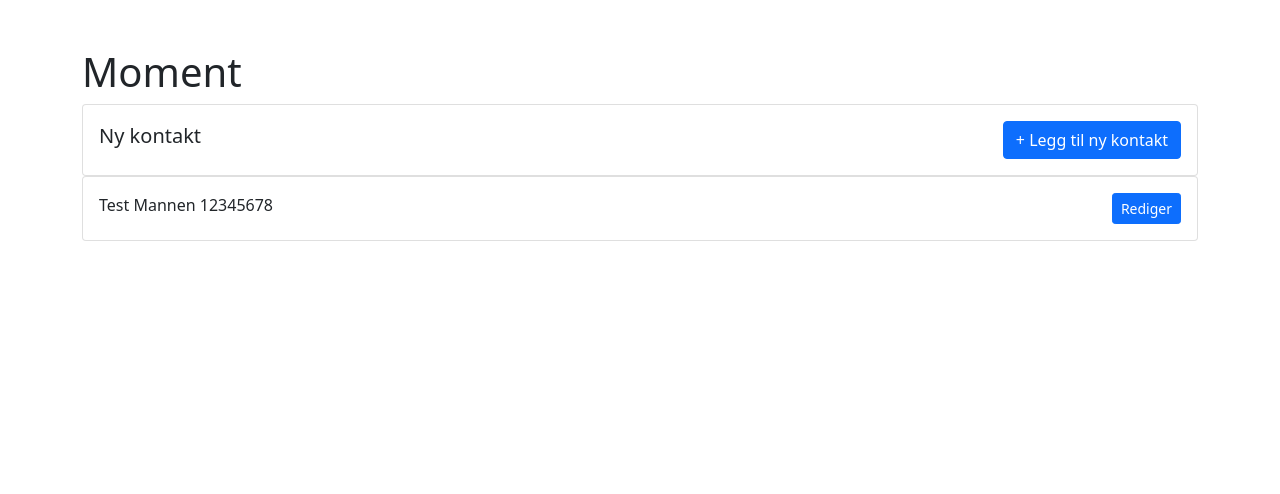
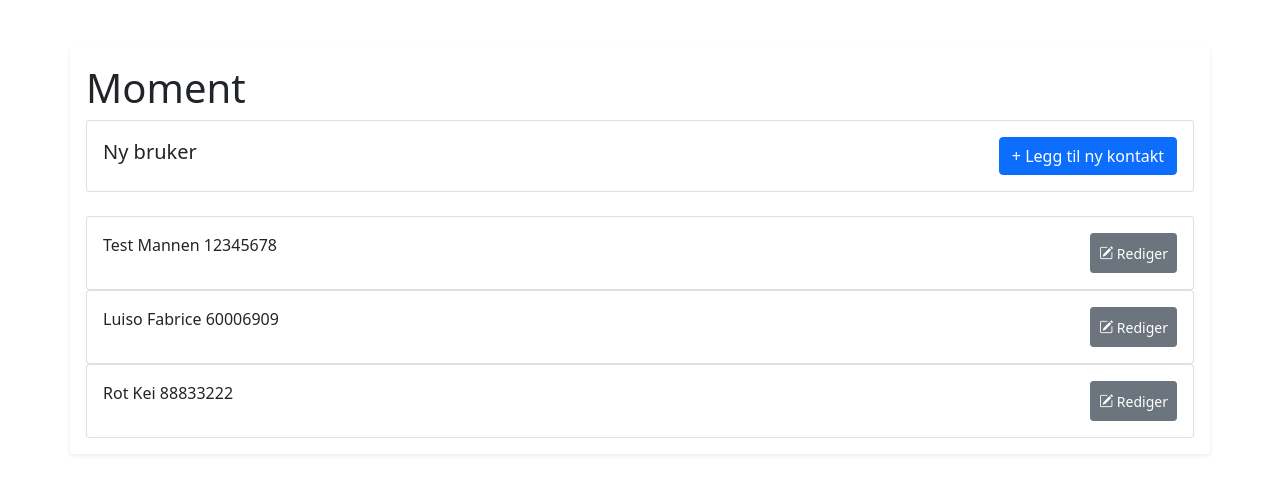
Before and after one commit to JSourianos/momentoppgave, a React (Create React App) app: page / in a window 1280 px wide. Shown: the top 494 px of the page. Built offline with nearby package versions, Linux system fonts and the light colour scheme.

Commit message:
simple validation is sorted out

```diff
--- a/package.json
+++ b/package.json
@@ -7,6 +7,7 @@
     "@testing-library/react": "^11.2.7",
     "@testing-library/user-event": "^12.8.3",
     "bootstrap": "^5.1.3",
+    "bootstrap-icons": "^1.7.0",
     "react": "^17.0.2",
     "react-bootstrap": "^2.0.1",
     "react-dom": "^17.0.2",
@@ -36,5 +37,9 @@
       "last 1 firefox version",
       "last 1 safari version"
     ]
+  },
+  "devDependencies": {
+    "enzyme": "^3.11.0",
+    "i": "^0.3.7"
   }
 }
--- a/public/index.html
+++ b/public/index.html
@@ -1,12 +1,16 @@
 <!DOCTYPE html>
 <html lang="en">
   <head>
-    <meta charset="utf-8"/>
-    <meta content="width=device-width, initial-scale=1" name="viewport"/>
-    <meta content="#000000" name="theme-color"/>
+    <meta charset="utf-8" />
+    <meta content="width=device-width, initial-scale=1" name="viewport" />
+    <meta content="#000000" name="theme-color" />
     <meta
       content="Web site created using create-react-app"
       name="description"
+    />
+    <link
+      rel="stylesheet"
+      href="https://cdn.jsdelivr.net/npm/bootstrap-icons@1.7.0/font/bootstrap-icons.css"
     />
     <title>TJS - Moment Testoppgave</title>
   </head>
--- a/src/App.js
+++ b/src/App.js
@@ -13,6 +13,18 @@ const initialData = [
     firstName: "Test",
     lastName: "Mannen",
     phoneNumber: "12345678",
+  },
+  {
+    id: 1,
+    firstName: "Luiso",
+    lastName: "Fabrice",
+    phoneNumber: "60006909",
+  },
+  {
+    id: 2,
+    firstName: "Rot",
+    lastName: "Kei",
+    phoneNumber: "88833222",
   },
 ];
 
@@ -46,7 +58,7 @@ function App() {
 
     if (currentUserIndex !== -1) {
       newListData.splice(currentUserIndex, 1);
-      return setListData((newListData) => [...newListData]);
+      return setListData(() => [...newListData]);
     }
   };
 
@@ -62,7 +74,11 @@ function App() {
   };
 
   return (
-    <Container className="mt-5">
+    <Container
+      fluid="sm"
+      className="mt-5 shadow-sm p-3 mb-5 bg-white rounded"
+      size="sm"
+    >
       <h1>Moment</h1>
       <ListTopBar createPerson={createPerson} />
       <ListView renderListElements={renderListElements} />
--- a/src/components/ContactForm.jsx
+++ b/src/components/ContactForm.jsx
@@ -1,4 +1,4 @@
-import React, { useState } from "react";
+import React, {useState} from "react";
 
 //Bootstrap
 import Form from "react-bootstrap/Form";
@@ -26,27 +26,32 @@ const ContactForm = ({
 
     //This function returns the form values to the onSubmit handlers in the top level component
     const returnFormValues = () => {
-    console.log(firstName);
+
         //Simple validation
         if (firstName === "") {
             setFirstNameInputError(true);
+        } else {
+            setFirstNameInputError(false);
         }
 
         if (lastName === "") {
             setLastNameInputError(true);
+        } else {
+            setLastNameInputError(false);
         }
 
         if (phoneNumber === "") {
             setPhoneNumberInputError(true);
+        } else {
+            setPhoneNumberInputError(false);
         }
-    //This does not work properly
-    if (firstNameInputError && lastNameInputError && phoneNumberInputError) {
+        //Simple validation - an empty string is always false
+        if (firstName && lastName && phoneNumber) {
             //The destructured values will become the newUserObject
-      handleSubmit({ firstName, lastName, phoneNumber });
+            handleSubmit({firstName, lastName, phoneNumber});
             setEditFlag(false);
         }
     };
-
     return (
         <Form className="mt-5" onSubmit={(e) => e.preventDefault()}>
             <FormInput
@@ -93,9 +98,9 @@ const ContactForm = ({
                 Avbryt
             </Button>
 
-      {!editFlag && (
+            {editFlag && (
                 <Button
-          className="float-start ms-4 mt-2"
+                    className="float-start ms-4 mt-2 align-center"
                     size="sm"
                     variant="danger"
                     type="button"
@@ -104,7 +109,7 @@ const ContactForm = ({
                         setEditFlag(false);
                     }}
                 >
-          Slett bruker
+                    <i className="bi bi-trash"/> Slett bruker
                 </Button>
             )}
         </Form>
--- a/src/components/FormInput.jsx
+++ b/src/components/FormInput.jsx
@@ -3,7 +3,6 @@ import React from "react";
 import Form from "react-bootstrap/Form";
 import Row from "react-bootstrap/Row";
 import Col from "react-bootstrap/Col";
-import FormControl from "react-bootstrap/FormControl";
 
 const FormInput = ({ label, placeholder, onChange, value, validInput }) => {
   return (
--- a/src/components/ListElement.jsx
+++ b/src/components/ListElement.jsx
@@ -1,14 +1,15 @@
-import React, { useState } from "react";
+import React, {useState} from "react";
 
 import ContactForm from "./ContactForm";
 import Card from "react-bootstrap/Card";
 import Button from "react-bootstrap/Button";
 
-const ListElement = ({ userObject, updatePerson, deletePerson }) => {
+const ListElement = ({userObject, updatePerson, deletePerson}) => {
+    const {firstName, lastName, phoneNumber} = userObject;
     const [editFlag, setEditFlag] = useState(false);
 
     const setNewUserData = (newFields) => {
-    updatePerson({ ...userObject, ...newFields });
+        updatePerson({...userObject, ...newFields});
     };
 
     //The edit flag will be set by clicking the edit button
@@ -18,6 +19,7 @@ const ListElement = ({ userObject, updatePerson, deletePerson }) => {
                 <ContactForm
                     handleSubmit={setNewUserData}
                     setEditFlag={setEditFlag}
+                    editFlag={true}
                     userObject={userObject}
                     deletePerson={deletePerson}
                 />
@@ -26,20 +28,18 @@ const ListElement = ({ userObject, updatePerson, deletePerson }) => {
     }
     return (
         <Card>
-      <Card.Body
-        style={{
-          display: "flex",
-          justifyContent: "space-between",
-        }}
-      >
-        {userObject.firstName} {userObject.lastName} {userObject.phoneNumber}
+            <Card.Body className="d-flex justify-content-between justify-items-center">
+                <p>
+                    {firstName} {lastName} {phoneNumber}
+                </p>
                 <Button
                     size="sm"
+                    variant="secondary"
                     onClick={() => {
                         setEditFlag((editFlag) => !editFlag);
                     }}
                 >
-          Rediger
+                    <i className="bi bi-pencil-square"/> Rediger
                 </Button>
             </Card.Body>
         </Card>
--- a/src/components/ListTopBar.jsx
+++ b/src/components/ListTopBar.jsx
@@ -1,16 +1,16 @@
 //RENAME THIS AND EXTRACT COMPONENT
 import Card from "react-bootstrap/Card";
 import Button from "react-bootstrap/Button";
-import React, { useState } from "react";
+import React, {useState} from "react";
 import ContactForm from "./ContactForm";
 
-const ListTopBar = ({ createPerson }) => {
+const ListTopBar = ({createPerson}) => {
     const [newUserFlag, setNewUserFlag] = useState(false);
 
     return (
         <Card>
             <Card.Body className="d-flex justify-content-between align-items-center ">
-        <h5>Ny kontakt</h5>
+                <h5>Ny bruker</h5>
                 {!newUserFlag && (
                     <Button onClick={() => setNewUserFlag((newUserFlag) => !newUserFlag)}>
                         + Legg til ny kontakt
@@ -21,7 +21,7 @@ const ListTopBar = ({ createPerson }) => {
                 <ContactForm
                     handleSubmit={createPerson}
                     setEditFlag={setNewUserFlag}
-          editFlag={newUserFlag}
+                    editFlag={false}
                     userObject={{}}
                 />
             )}
--- a/src/components/ListView.jsx
+++ b/src/components/ListView.jsx
@@ -3,7 +3,7 @@ import React from "react";
 
 //Just created a simple component for rendering the data, makes the App.js file look clean
 const ListView = ({ renderListElements }) => {
-  return <ListGroup>{renderListElements()}</ListGroup>;
+  return <ListGroup className="mt-4">{renderListElements()}</ListGroup>;
 };
 
 export default ListView;
```
Also changed, not shown: 2 other files (tests, documents, lock files or other folders). Lines whose indentation alone changed are shown as unchanged.
